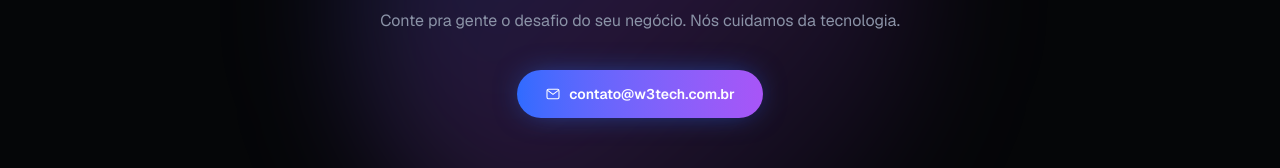
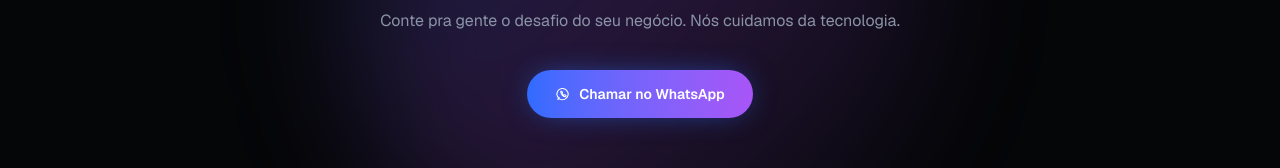
Before and after one commit to William-Koerich/w3ko-tech, a Next.js app: page / in a window 1280 px wide. Shown: the part 5585-5753 px from the top of the page. Built offline with nearby package versions, Linux system fonts and the light colour scheme.

Commit message:
Alterado contato

```diff
--- a/app/components/icons.tsx
+++ b/app/components/icons.tsx
@@ -117,3 +117,12 @@
     </svg>
   );
 }
+
+export function IconWhatsapp({ className }: IconProps) {
+  return (
+    <svg {...base} className={className}>
+      <path d="M6.5 17.5 4 20l2.6-.7a8.5 8.5 0 1 0-2.9-3.2Z" />
+      <path d="M8.5 9c0-.6.4-1 .9-1h.6c.3 0 .6.2.7.5l.6 1.6a.8.8 0 0 1-.2.9l-.6.5c.5 1.1 1.4 2 2.5 2.5l.5-.6a.8.8 0 0 1 .9-.2l1.6.6c.3.1.5.4.5.7v.6c0 .5-.4.9-1 .9-3 0-6.5-3.5-6.5-6.5Z" />
+    </svg>
+  );
+}
--- a/app/page.tsx
+++ b/app/page.tsx
@@ -12,9 +12,9 @@
   IconFlask,
   IconGlobe,
   IconLayers,
-  IconMail,
   IconSmartphone,
   IconSpark,
+  IconWhatsapp,
 } from "./components/icons";
 
 const SERVICES = [
@@ -129,7 +129,7 @@
           </div>
 
           <div className="relative mb-10">
-            <div className="absolute left-1/2 top-1/2 -z-10 h-72 w-72 -translate-x-1/2 -translate-y-1/2 rounded-full bg-gradient-to-br from-blue/40 via-purple/30 to-transparent blur-3xl" />
+            <div className="absolute left-1/2 top-1/2 -z-10 h-72 w-72 -translate-x-1/2 -translate-y-1/2 rounded-full bg-linear-to-br from-blue/40 via-purple/30 to-transparent blur-3xl" />
             <div className="relative grid h-28 w-28 place-items-center sm:h-32 sm:w-32">
               <span className="animate-spin-slow absolute inset-0 rounded-full border border-dashed border-blue/40" />
               <span className="animate-spin-reverse absolute inset-2 rounded-full border border-dashed border-purple/40" />
@@ -151,7 +151,7 @@
           <div className="mt-10 flex flex-col items-center gap-4 sm:flex-row">
             <a
               href="#contato"
-              className="group inline-flex items-center gap-2 rounded-full bg-gradient-to-r from-blue to-purple px-7 py-3.5 text-sm font-semibold text-white shadow-[0_0_30px_-8px_rgba(47,107,255,0.7)] transition-transform hover:scale-105"
+              className="group inline-flex items-center gap-2 rounded-full bg-linear-to-r from-blue to-purple px-7 py-3.5 text-sm font-semibold text-white shadow-[0_0_30px_-8px_rgba(47,107,255,0.7)] transition-transform hover:scale-105"
             >
               Vamos conversar
               <IconArrowRight className="h-4 w-4 transition-transform group-hover:translate-x-1" />
@@ -187,7 +187,7 @@
             {SERVICES.map((service, i) => (
               <Reveal key={service.title} delay={i * 90}>
                 <SpotlightCard className="group h-full rounded-2xl border border-line bg-surface p-6 transition-colors hover:border-white/20">
-                  <div className="mb-6 grid h-11 w-11 place-items-center rounded-xl bg-gradient-to-br from-blue/20 to-purple/20 text-cyan ring-1 ring-white/10">
+                  <div className="mb-6 grid h-11 w-11 place-items-center rounded-xl bg-linear-to-br from-blue/20 to-purple/20 text-cyan ring-1 ring-white/10">
                     <service.icon className="h-5 w-5" />
                   </div>
                   <p className="font-mono text-xs tracking-[0.2em] text-muted uppercase">{service.tag}</p>
@@ -217,7 +217,7 @@
             <div className="mt-16 grid gap-6 md:grid-cols-3">
               {W3_MEANING.map((item, i) => (
                 <Reveal key={item.title} delay={i * 100}>
-                  <div className="relative h-full overflow-hidden rounded-2xl border border-line bg-gradient-to-b from-white/[0.04] to-transparent p-8">
+                  <div className="relative h-full overflow-hidden rounded-2xl border border-line bg-linear-to-b from-white/[0.04] to-transparent p-8">
                     <span className="font-display text-7xl font-bold text-white/[0.06]">
                       {item.letter}
                     </span>
@@ -309,7 +309,7 @@
             {ECOSYSTEM.map((item, i) => (
               <Reveal key={item.name} delay={i * 80}>
                 <SpotlightCard className="flex h-full items-start gap-4 rounded-2xl border border-line bg-surface p-6 transition-colors hover:border-white/20">
-                  <div className="grid h-10 w-10 shrink-0 place-items-center rounded-lg bg-gradient-to-br from-blue/20 to-purple/20 text-cyan ring-1 ring-white/10">
+                  <div className="grid h-10 w-10 shrink-0 place-items-center rounded-lg bg-linear-to-br from-blue/20 to-purple/20 text-cyan ring-1 ring-white/10">
                     <item.icon className="h-5 w-5" />
                   </div>
                   <div>
@@ -350,7 +350,7 @@
 
         {/* ---------------- CTA ---------------- */}
         <section id="contato" className="relative overflow-hidden px-6 py-28 sm:py-36">
-          <div className="absolute left-1/2 top-1/2 -z-10 h-[36rem] w-[36rem] -translate-x-1/2 -translate-y-1/2 rounded-full bg-gradient-to-br from-blue/25 via-purple/20 to-transparent blur-3xl" />
+          <div className="absolute left-1/2 top-1/2 -z-10 h-[36rem] w-[36rem] -translate-x-1/2 -translate-y-1/2 rounded-full bg-linear-to-br from-blue/25 via-purple/20 to-transparent blur-3xl" />
           <Reveal className="mx-auto max-w-2xl text-center">
             <h2 className="font-display text-3xl font-bold tracking-tight sm:text-5xl">
               Vamos transformar sua ideia em{" "}
@@ -361,11 +361,13 @@
             </p>
             <div className="mt-9 flex flex-col items-center justify-center gap-4 sm:flex-row">
               <a
-                href="mailto:contato@w3tech.com.br"
-                className="group inline-flex items-center gap-2 rounded-full bg-gradient-to-r from-blue to-purple px-7 py-3.5 text-sm font-semibold text-white shadow-[0_0_30px_-8px_rgba(47,107,255,0.7)] transition-transform hover:scale-105"
+                href="https://wa.me/5547996348990?text=Ol%C3%A1!%20Vim%20pelo%20site%20da%20W3%20Tech%20e%20quero%20conversar%20sobre%20um%20projeto."
+                target="_blank"
+                rel="noopener noreferrer"
+                className="group inline-flex items-center gap-2 rounded-full bg-linear-to-r from-blue to-purple px-7 py-3.5 text-sm font-semibold text-white shadow-[0_0_30px_-8px_rgba(47,107,255,0.7)] transition-transform hover:scale-105"
               >
-                <IconMail className="h-4 w-4" />
-                contato@w3tech.com.br
+                <IconWhatsapp className="h-4 w-4" />
+                Chamar no WhatsApp
               </a>
             </div>
           </Reveal>
```
